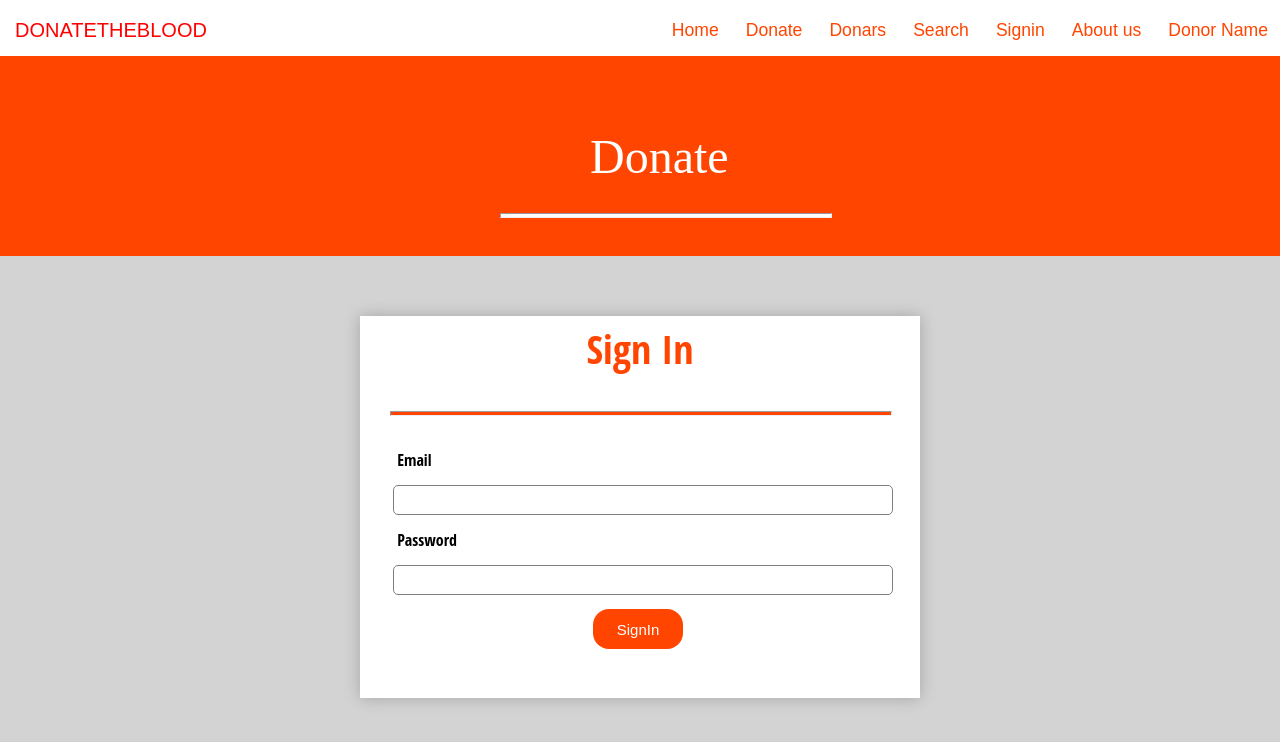
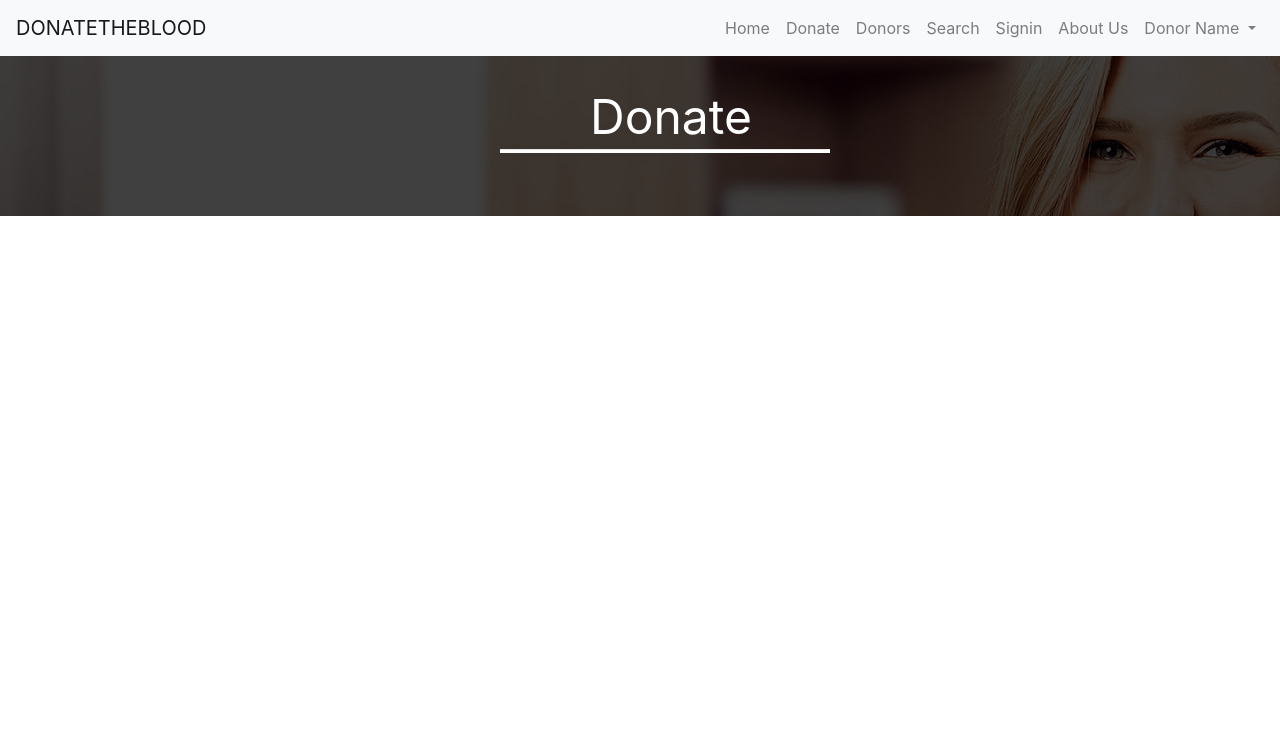
Before and after one commit to harshlohana/Webapp, a plain HTML site: page Signin.html in a window 1280 px wide. Drawn offline with nearby package versions, Linux system fonts and the light colour scheme.

Commit message:
Signin Skeleton added

```diff
--- a/Signin.html
+++ b/Signin.html
@@ -1,20 +1,83 @@
 <html>
     <head>
-    <title> </title>
+        <title>
+
+        </title>
+        <link rel="stylesheet" href="https://stackpath.bootstrapcdn.com/bootstrap/4.4.1/css/bootstrap.min.css">
+        <link rel="stylesheet" href=https://stackpath.bootstrapcdn.com/font-awesome/4.7.0/css/font-awesome.min.css">
         <link rel="stylesheet" href="./css/index.css" type="text/css">
+        <link rel="stylesheet" href="./css/donate.css" type="text/css">
+        <script src="./js/form.js"></script>
     </head>
+
     <body>
-    <div id="container">
-        <div id="topnav">
-            <div class="topnavfont">DONATETHEBLOOD</div>
-            <div class ="topnavright">Donor Name</div>
-            <div class="topnavright">About us</div>
-            <div class="topnavright">Signin</div>
-            <div class="topnavright">Search</div>
-            <div class="topnavright">Donars</div>
-            <div class="topnavright">Donate</div>
-            <div class="topnavright">Home</div>
+
+
+      <!-- navbar code -->
+      	<nav id="mainNav" class="navbar fixed-top navbar-default navbar-expand-lg navbar-light bg-light">
+        <a class="navbar-brand" href="./index.php">DONATETHEBLOOD</a>
+
+        <button class="navbar-toggler" type="button" data-toggle="collapse" data-target="#navbarTogglerDemo02" aria-controls="navbarTogglerDemo02" aria-expanded="false" aria-label="Toggle navigation">
+          <span class="navbar-toggler-icon"></span>
+        </button>
+
+        <div class="collapse navbar-collapse" id="navbarTogglerDemo02">
+
+          <ul class="navbar-nav mr-auto mt-2 mt-lg-0">
+
+          </ul>
+
+          <ul class="navbar-nav form-inline my-2 my-lg-0">
+
+            <li class="nav-item">
+              <a class="nav-link" href="index.html">Home</a>
+            </li>
+
+      	  <li class="nav-item">
+              <a class="nav-link" href="Donate.html">Donate</a>
+            </li>
+
+            <li class="nav-item">
+              <a class="nav-link" href="Donors.html">Donors</a>
+            </li>
+
+            <li class="nav-item">
+              <a class="nav-link" href="search.php">Search</a>
+            </li>
+
+            <li class="nav-item">
+              <a class="nav-link" href="signin.php">Signin</a>
+            </li>
+
+            <li class="nav-item">
+              <a class="nav-link" href="about.php">About Us</a>
+            </li>
+            <li class="nav-item dropdown">
+              <a class="nav-link dropdown-toggle" href="#" id="navbarDropdownMenuLink" role="button" data-toggle="dropdown" aria-haspopup="true" aria-expanded="false">
+                Donor Name<!-- Donor Name -->
+              </a>
+              <div class="dropdown-menu" aria-labelledby="navbarDropdownMenuLink">
+
+                <a class="dropdown-item" href="user/index.php"><i class="fa fa-user" aria-hidden="true"></i>Profile</a>
+
+                <a class="dropdown-item" href="user/update.php"><i class="fa fa-edit" aria-hidden="true"></i>
+      Update Profile</a>
+
+                <a class="dropdown-item" href="#">
+                <i class="fa fa-arrow-circle-left" aria-hidden="true"></i>
+
+      Logout</a>
                 </div>
+            </li>
+
+
+          </ul>
+        </div>
+      </nav>
+      <!-- navbar code end-->
+
+
+
 
             <div id="headerbg">
                 <div id="interior">
@@ -24,39 +87,8 @@
                     </div>
                     </div>
                 </div>
-        <div class="back">
-        <div class="form-style">
-            <h2 align="center">Sign In</h2>
-            <hr style="width:100%;text-align:centerx;height:3px;background-color:orangered">
-            <form name="forml" method="post" action="#"  onsubmit="return sgnValidate();" autocomplete="off">
-                <table align="center" width="400" border="0">
-                <tr>
-                    <td width="125">&nbsp;Email</td>>
-                    <tr>
-                    <td width="180" >
-                        <div class="input-group">
-                            <input type="text" name="fname" size="20" required>
             </div>
-                    </td>
-                    </tr>
-                </tr>
-                <tr>
-                    <td width="125">&nbsp;Password</td>
-                    <tr>
-                    <td width="180" >
-                        <div class="input-group">
-                            <input type="text" name="lname" size="20" >
-                        </div>
-                    </td>
-                    </tr>
-                </tr>
-                <tr><td>
-                    <input type="submit" name="Submit" value="SignIn" class="btn btn1">
-                </td></tr>
-                </table>
-            </form>
-        </div>
-        </div>
-    </div>
+
+
 </body>
 </html>
```
Lines whose indentation alone changed are shown as unchanged.
